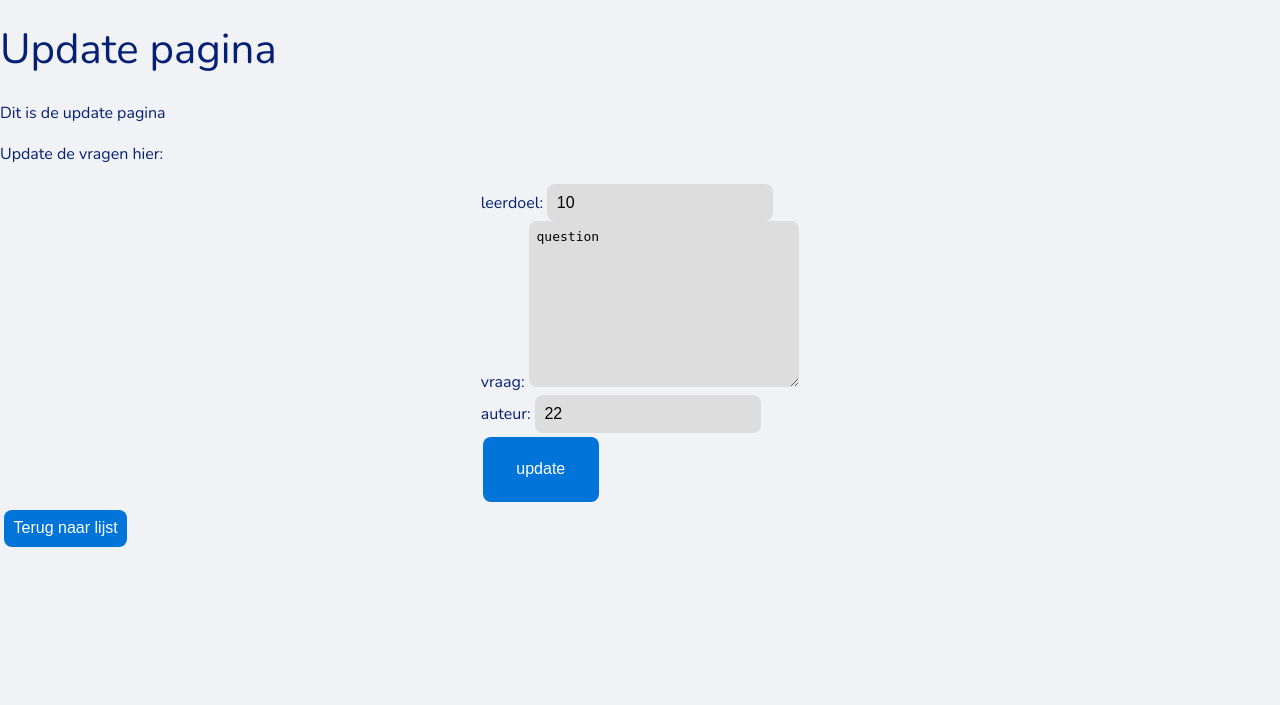
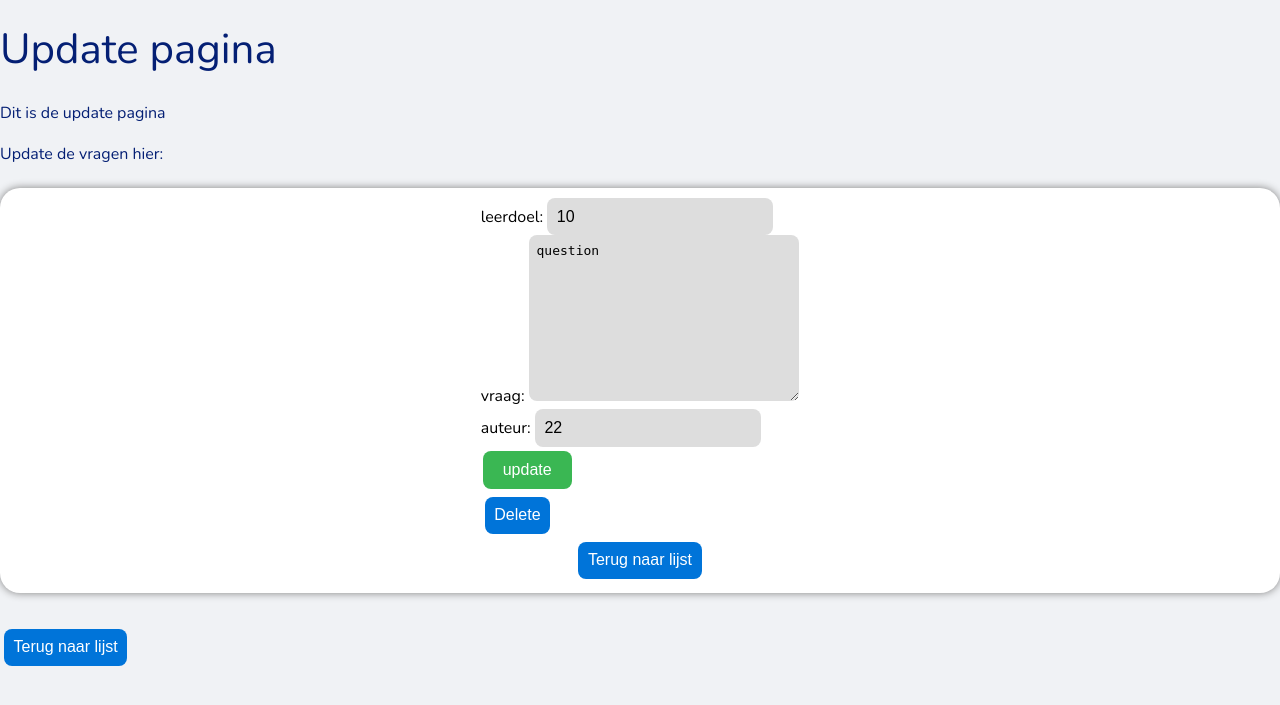
Before and after one commit to zasha-0925315/Werkplaats2, a Flask app: page /table_details/vragen/1/update in a window 1280 px wide. Shown: the top 705 px of the page. Run offline with Flask 2, Linux system fonts and the light colour scheme; the visitor is signed in with stand-in values (Sample User, id 1); data comes from the database, SQL or seed files in the repository.

Commit message:
begin styling en wijzigingen gebracht aan de update form

```diff
--- a/static/basic.css
+++ b/static/basic.css
@@ -321,15 +321,28 @@ a {
 }
 
 /* update form */
-.formclass {
+.container_update {
     display: flex;
     flex-direction: column;
     align-items: center;
     justify-content: center;
+    font-size: 1em;
+    color:var(--c4);
+    background: var(--c7);
+    border: 0;
+    border-collapse: collapse;
+    border-spacing: 0;
+    margin: 2em 0;
+    width: 100%;
+    padding: 10px 30px;
+    margin-top: 20px;
+    background-color: var(--c5);
+    border-radius: var(--rc2);
+    box-shadow: 0 0 8px gray;
 }
 
-.buttonupdate {
-    background-color: var(--c1);
+#update_button {
+    background-color: var(--c8);
     color: var(--c5);
     border: none;
     padding: 10px 20px;
@@ -345,3 +358,7 @@ a {
 .button2 {
     background-color: var(--c1);
 }
+
+input # {
+    width: 100%;
+}
--- a/templates/update.html
+++ b/templates/update.html
@@ -13,7 +13,7 @@
 <!-- Table name auteurs is getting called when you select the table name -->
 {% if table_name == 'auteurs' %}
     <p>Update de auteur hier:</p>
-    <div class="formclass">
+    <div class="container_update">
         <form action="#" method="POST">
             <div>
                 <label for="voornaam">voornaam:</label>
@@ -31,8 +31,8 @@
                 <label for="medewerker">Medewerker: </label>
                 <input id="medewerker" type="checkbox" {% if row[4] %} checked{% endif %} name="medewerker">
             </div>
-            <div class="buttonupdate">
-                <button type="submit">update</button>
+            <div>
+                <button id="update_button" type="submit">update</button>
             </div>
 
         </form>
@@ -45,14 +45,14 @@
 <!-- Table 'leerdoelen' is getting called when you select the table name -->
 {% if table_name == 'leerdoelen' %}
     <p>Update de leerdoelen hier:</p>
-    <div class="formclass">
+    <div class="container_update">
         <form action="#" method="POST">
             <div>
                 <label for="leerdoel">leerdoel:</label>
                 <input id="leerdoel" type="text" name="leerdoel" value="{{ row[1] }}">
             </div>
-            <div class="buttonupdate">
-                <button type="submit">update</button>
+            <div >
+                <button id="update_button" type="submit">update</button>
             </div>
         <div>
             <form action="delete.html">
@@ -66,7 +66,7 @@
 <!-- table name 'vragen' is getting called in here when you select the table -->
 {% if table_name == 'vragen' %}
     <p id="updatetext">Update de vragen hier:</p>
-    <div class="formclass">
+    <div class="container_update">
         <form action="#" method="POST">
             <div>
                 <label for="leerdoel">leerdoel:</label>
@@ -80,10 +80,14 @@
                 <label for="auteur">auteur: </label>
                 <input id="auteur" type="text" name="auteur" value="{{ row[3] }}">
             </div>
-            <div class="buttonupdate">
-                <button type="submit">update</button>
+            <div>
+                <button id="update_button" type="submit">update</button>
             </div>
+            <form action="delete.html">
+        <button type="submit">Delete</button>
+    </form>
         </form>
+    <a href="/table_details/{{ table_name }}"><button class="button2">Terug naar lijst</button></a>
     </div>
 {% endif %}
 <a href="/table_details/{{ table_name }}"><button class="button2">Terug naar lijst</button></a>
```
